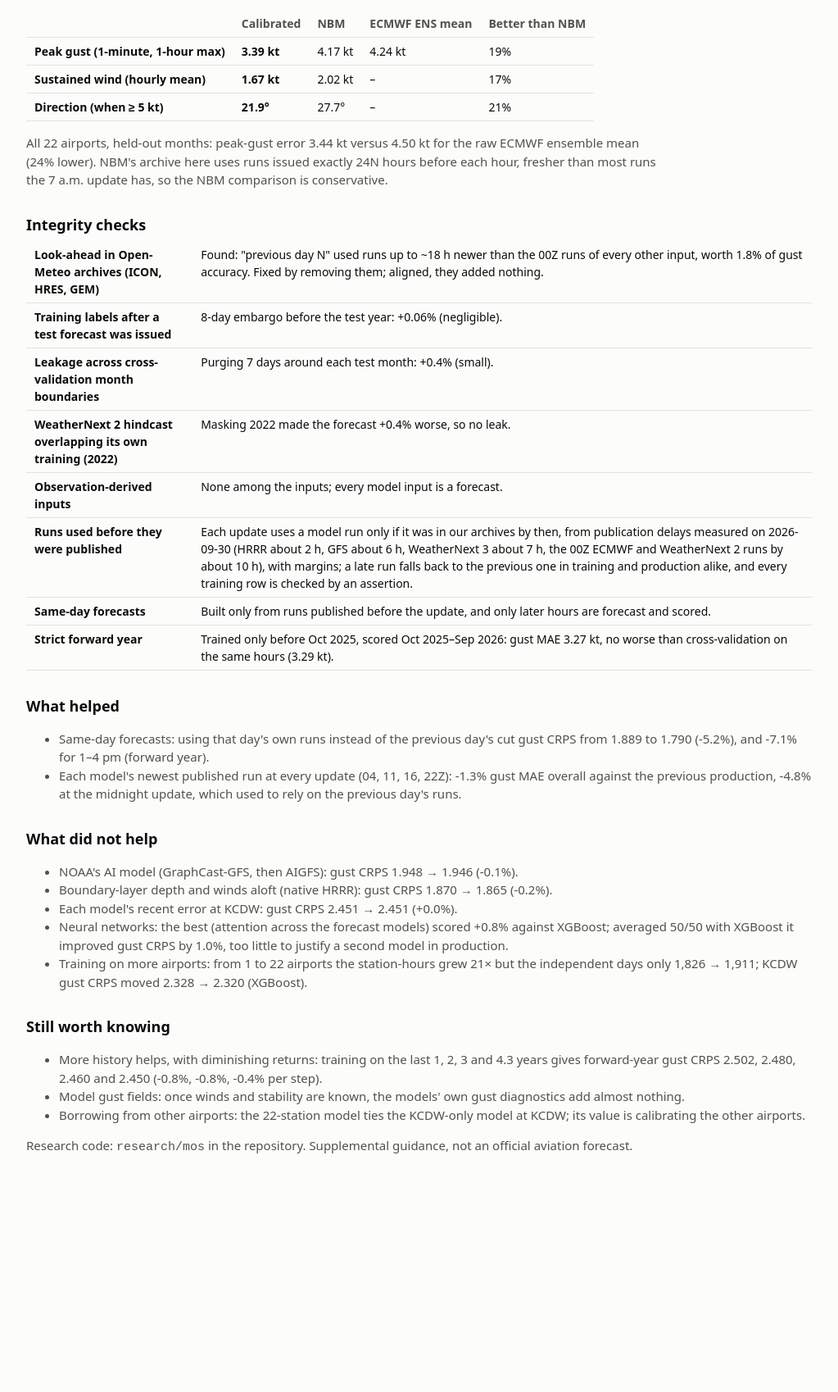
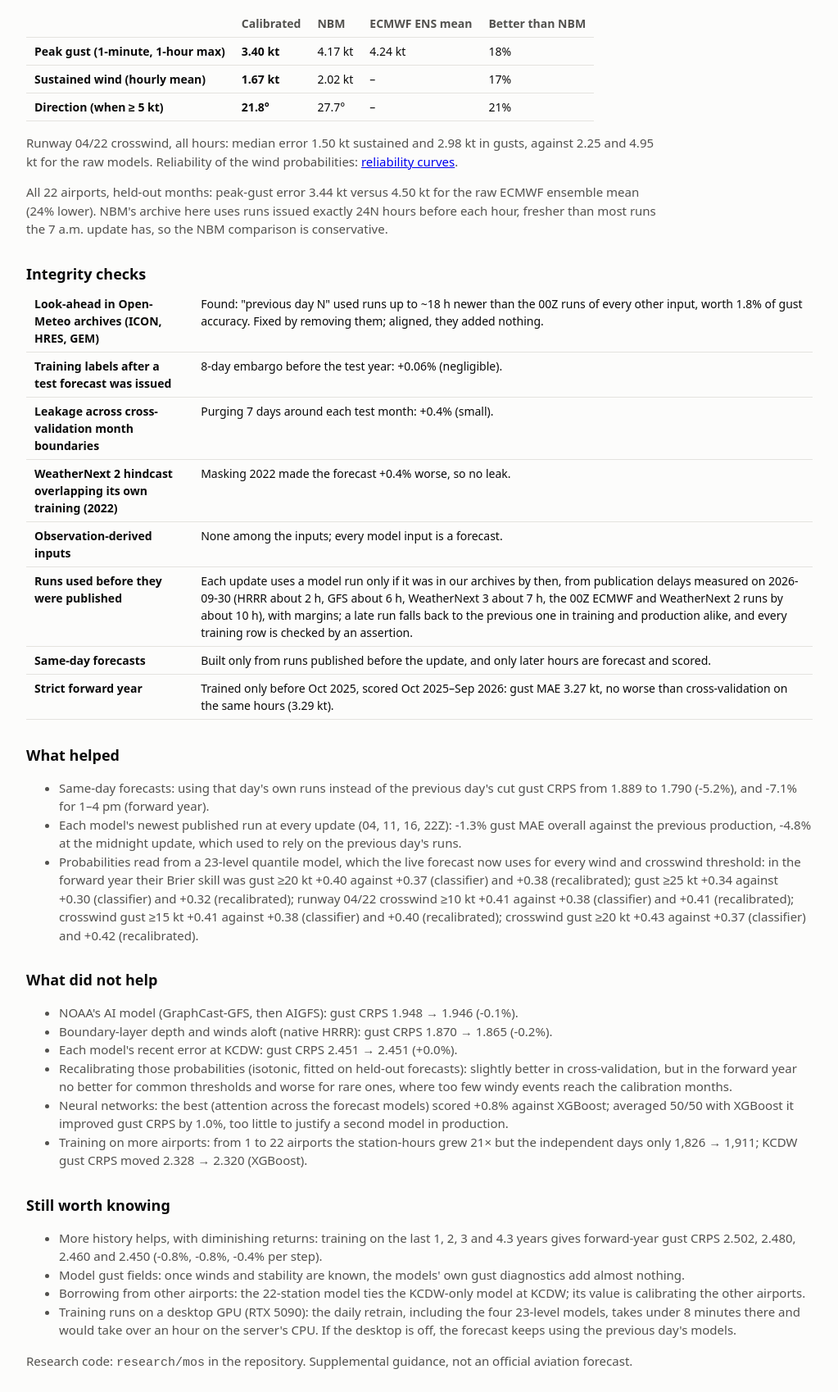
Before and after one commit to andyfangdz/kcdw-flyability, a plain HTML site: page index.html in a window 1280 px wide. Shown: the part 501-2199 px from the top of the page at 82% size, without its empty margins (128-1151 px from the left). Before the commit the page ends 1937 px from the top, so only its background shows below. Drawn offline with Linux system fonts and the light colour scheme.

Commit message:
Research notes: live forecast uses quantile-derived probabilities; training on the desktop GPU
Co-Authored-By: Claude Opus 5.5 <noreply@anthropic.com>

```diff
--- a/index.html
+++ b/index.html
@@ -18,7 +18,9 @@ Airport (KCDW), and at 21 other airports around New York. NBM is used only as a
 <h2>How good is it</h2>
 <p>KCDW, 1–4 pm local, 15,439 identical hours (2024-11-14 to 2026-09-11), mean absolute error of the median forecast
 from the 7 a.m. update, scored on months the model never saw.</p>
-<table><thead><tr><th></th><th>Calibrated</th><th>NBM</th><th>ECMWF ENS mean</th><th>Better than NBM</th></tr></thead><tbody><tr><th scope="row">Peak gust (1-minute, 1-hour max)</th><td class="us">3.39 kt</td><td>4.17 kt</td><td>4.24 kt</td><td>19%</td></tr><tr><th scope="row">Sustained wind (hourly mean)</th><td class="us">1.67 kt</td><td>2.02 kt</td><td>–</td><td>17%</td></tr><tr><th scope="row">Direction (when ≥ 5 kt)</th><td class="us">21.9°</td><td>27.7°</td><td>–</td><td>21%</td></tr></tbody></table>
+<table><thead><tr><th></th><th>Calibrated</th><th>NBM</th><th>ECMWF ENS mean</th><th>Better than NBM</th></tr></thead><tbody><tr><th scope="row">Peak gust (1-minute, 1-hour max)</th><td class="us">3.40 kt</td><td>4.17 kt</td><td>4.24 kt</td><td>18%</td></tr><tr><th scope="row">Sustained wind (hourly mean)</th><td class="us">1.67 kt</td><td>2.02 kt</td><td>–</td><td>17%</td></tr><tr><th scope="row">Direction (when ≥ 5 kt)</th><td class="us">21.8°</td><td>27.7°</td><td>–</td><td>21%</td></tr></tbody></table>
+<p>Runway 04/22 crosswind, all hours: median error 1.50 kt sustained and 2.98 kt in gusts, against
+2.25 and 4.95 kt for the raw models. Reliability of the wind probabilities: <a href="reliability/">reliability curves</a>.</p>
 <p>All 22 airports, held-out months: peak-gust error 3.44 kt versus 4.50 kt for the raw ECMWF ensemble mean (24% lower).
 NBM's archive here uses runs issued exactly 24N hours before each hour, fresher than most runs the 7 a.m. update has, so the NBM comparison is conservative.</p>
 <h2>Integrity checks</h2>
@@ -27,9 +29,13 @@ NBM's archive here uses runs issued exactly 24N hours before each hour, fresher
 <ul><li>Same-day forecasts: using that day's own runs instead of the previous day's cut gust CRPS from 1.889 to 1.790
 (-5.2%), and -7.1% for 1–4 pm (forward year).</li>
 <li>Each model's newest published run at every update (04, 11, 16, 22Z): -1.3% gust MAE overall against the previous
-production, -4.8% at the midnight update, which used to rely on the previous day's runs.</li></ul>
+production, -4.8% at the midnight update, which used to rely on the previous day's runs.</li>
+<li>Probabilities read from a 23-level quantile model, which the live forecast now uses for every wind and crosswind threshold: in the forward year
+their Brier skill was gust ≥20 kt +0.40 against +0.37 (classifier) and +0.38 (recalibrated); gust ≥25 kt +0.34 against +0.30 (classifier) and +0.32 (recalibrated); runway 04/22 crosswind ≥10 kt +0.41 against +0.38 (classifier) and +0.41 (recalibrated); crosswind gust ≥15 kt +0.41 against +0.38 (classifier) and +0.40 (recalibrated); crosswind gust ≥20 kt +0.43 against +0.37 (classifier) and +0.42 (recalibrated).</li></ul>
 <h2>What did not help</h2>
 <ul><li>NOAA's AI model (GraphCast-GFS, then AIGFS): gust CRPS 1.948 → 1.946 (-0.1%).</li><li>Boundary-layer depth and winds aloft (native HRRR): gust CRPS 1.870 → 1.865 (-0.2%).</li><li>Each model's recent error at KCDW: gust CRPS 2.451 → 2.451 (+0.0%).</li>
+<li>Recalibrating those probabilities (isotonic, fitted on held-out forecasts): slightly better in cross-validation, but in the forward year no better
+for common thresholds and worse for rare ones, where too few windy events reach the calibration months.</li>
 <li>Neural networks: the best (attention across the forecast models) scored +0.8% against
 XGBoost; averaged 50/50 with XGBoost it improved gust CRPS by 1.0%, too little to justify a second model in production.</li>
 <li>Training on more airports: from 1 to 22 airports the station-hours grew 21× but the independent
@@ -38,6 +44,8 @@ days only 1,826 → 1,911; KCDW gust CRPS moved 2.328 → 2.320 (XGBoost).</li><
 <ul><li>More history helps, with diminishing returns: training on the last 1, 2, 3 and 4.3 years gives forward-year gust CRPS 2.502, 2.480, 2.460 and 2.450
 (-0.8%, -0.8%, -0.4% per step).</li>
 <li>Model gust fields: once winds and stability are known, the models' own gust diagnostics add almost nothing.</li>
-<li>Borrowing from other airports: the 22-station model ties the KCDW-only model at KCDW; its value is calibrating the other airports.</li></ul>
+<li>Borrowing from other airports: the 22-station model ties the KCDW-only model at KCDW; its value is calibrating the other airports.</li>
+<li>Training runs on a desktop GPU (RTX 5090): the daily retrain, including the four 23-level models, takes under 8 minutes there and would take
+over an hour on the server's CPU. If the desktop is off, the forecast keeps using the previous day's models.</li></ul>
 <p>Research code: <code>research/mos</code> in the repository. Supplemental guidance, not an official aviation forecast.</p>
 </body></html>
```
Also changed, not shown: reliability/index.html (+1 -1 lines).
